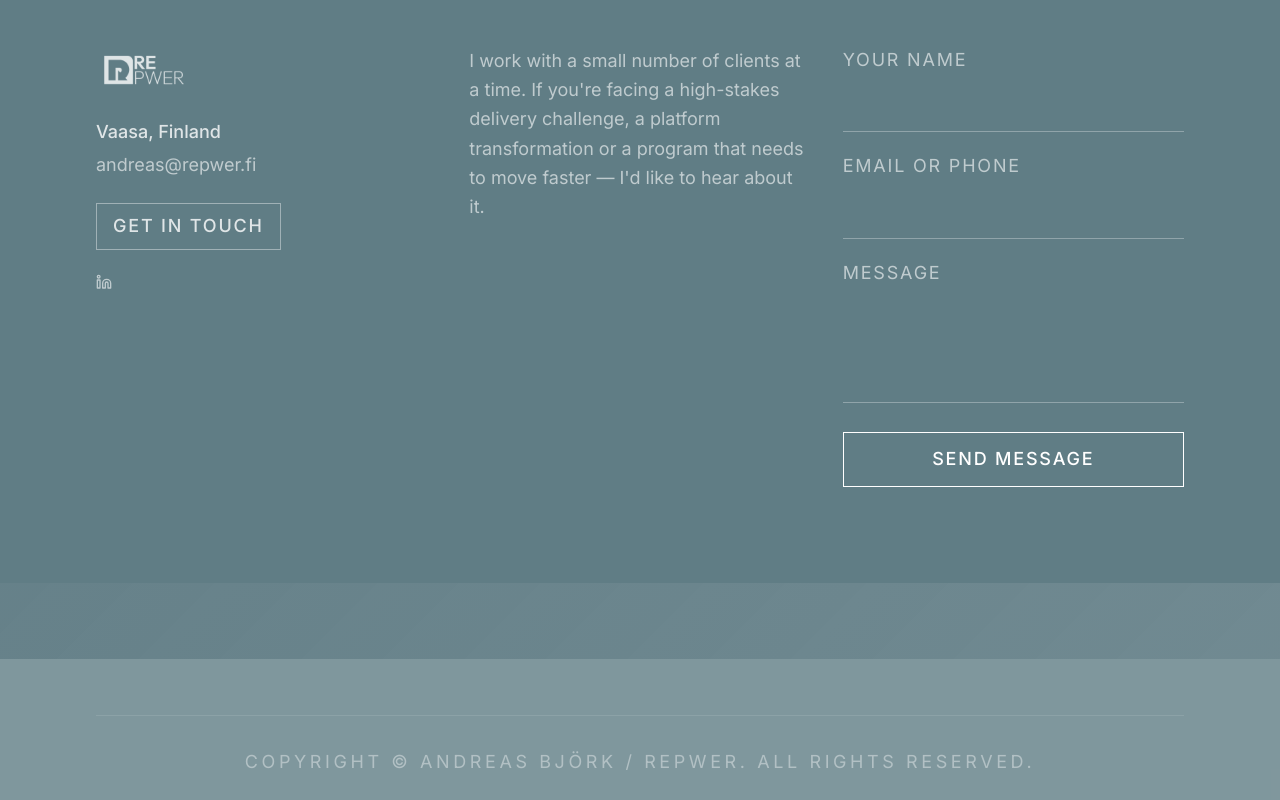
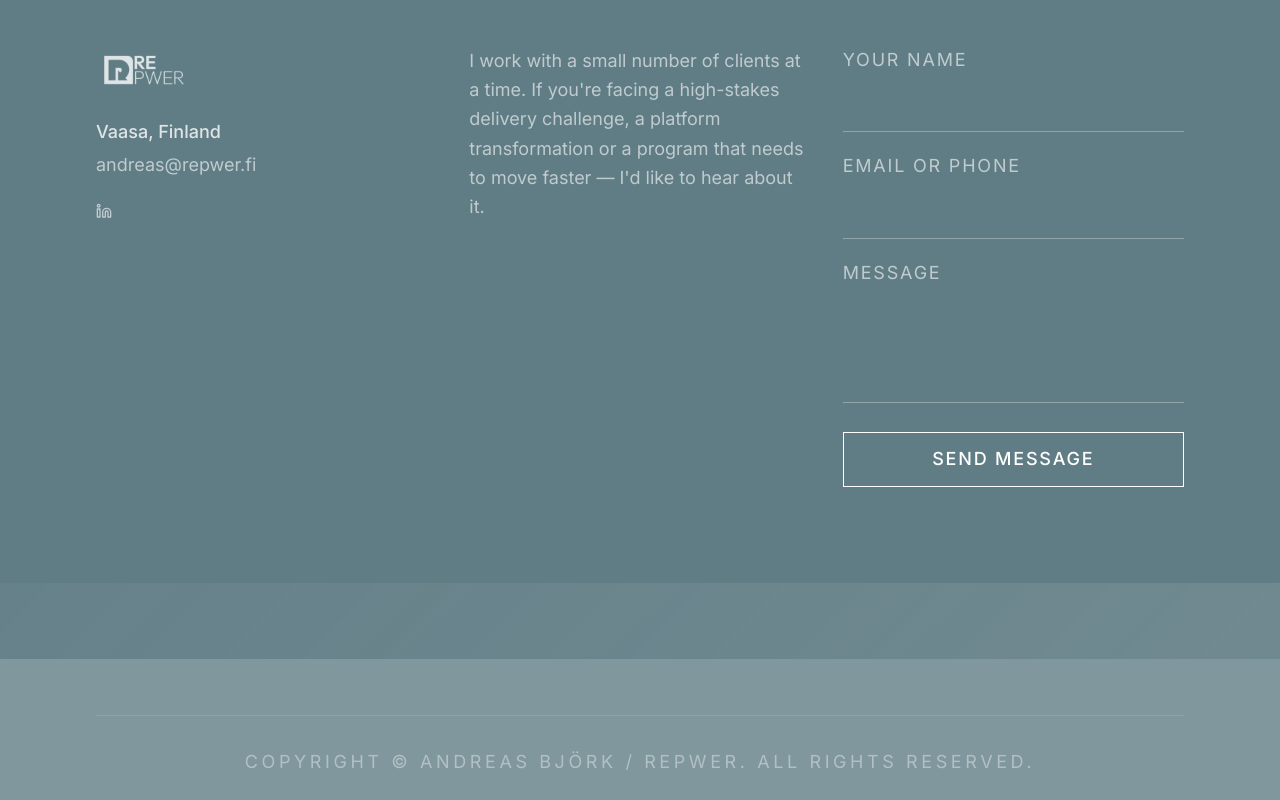
Before and after one commit to razal1113/new-trial, a React (Vite) app: page / in a window 1280 px wide. Shown: the part 4312-5112 px from the top of the page. Built offline with nearby package versions, Linux system fonts and the light colour scheme.

Commit message:
feat: remove 'Get in touch' button from footer area

```diff
--- a/src/components/ContactSection.tsx
+++ b/src/components/ContactSection.tsx
@@ -41,16 +41,7 @@ export function ContactSection() {
                 )}
               </div>
 
-              <div className="mt-6 space-y-3">
-                <a
-                  href="https://calendly.com/"
-                  target="_blank"
-                  rel="noopener noreferrer"
-                  className="inline-block border border-white/40 px-4 py-2 font-medium uppercase tracking-nav text-white/80 transition-all duration-300 hover:border-white hover:text-white"
-                >
-                  Get in touch
-                </a>
-              </div>
+
 
               <a
                 href="https://www.linkedin.com/in/andreaskbjork/"
```
